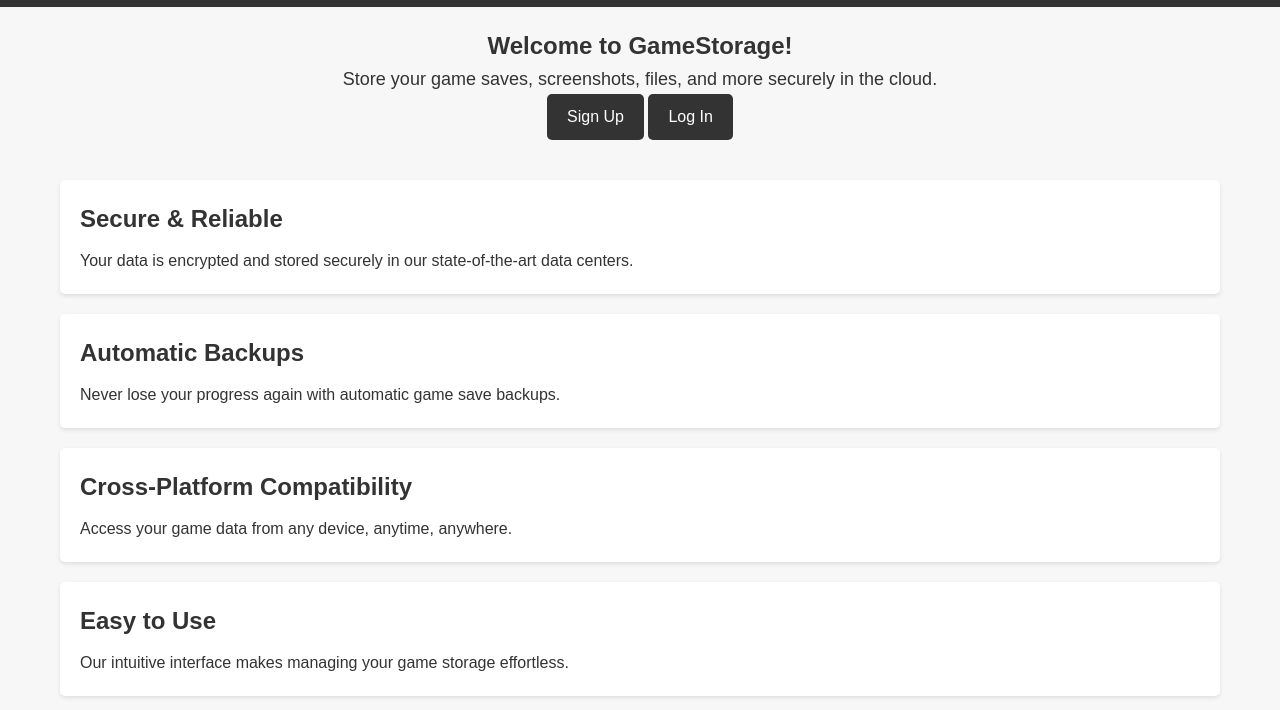
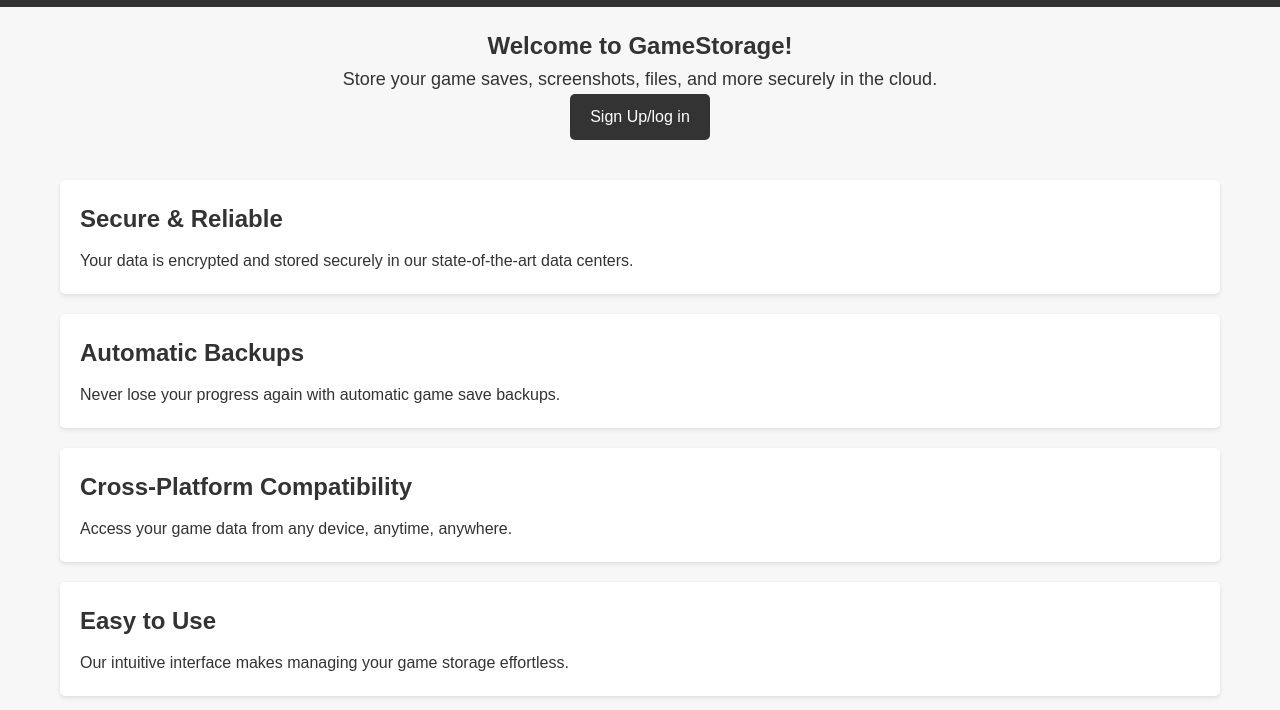
Before and after one commit to ivaan1359/ivaan1359.github.io, a plain HTML site: page index.html in a window 1280 px wide. Shown: the part 90-800 px from the top of the page. Drawn offline with Linux system fonts and the light colour scheme.

Commit message:
Update index.html

```diff
--- a/index.html
+++ b/index.html
@@ -137,8 +137,8 @@
     <section class="hero">
       <h2>Welcome to GameStorage!</h2>
       <p>Store your game saves, screenshots, files, and more securely in the cloud.</p>
-      <a href="#" class="btn">Sign Up</a>
-      <a href="#" class="btn">Log In</a>
+      <a href="signuplogin.html" class="btn">Sign Up/log in</a>
+
     </section>
     <section class="features">
       <div class="feature">
```
